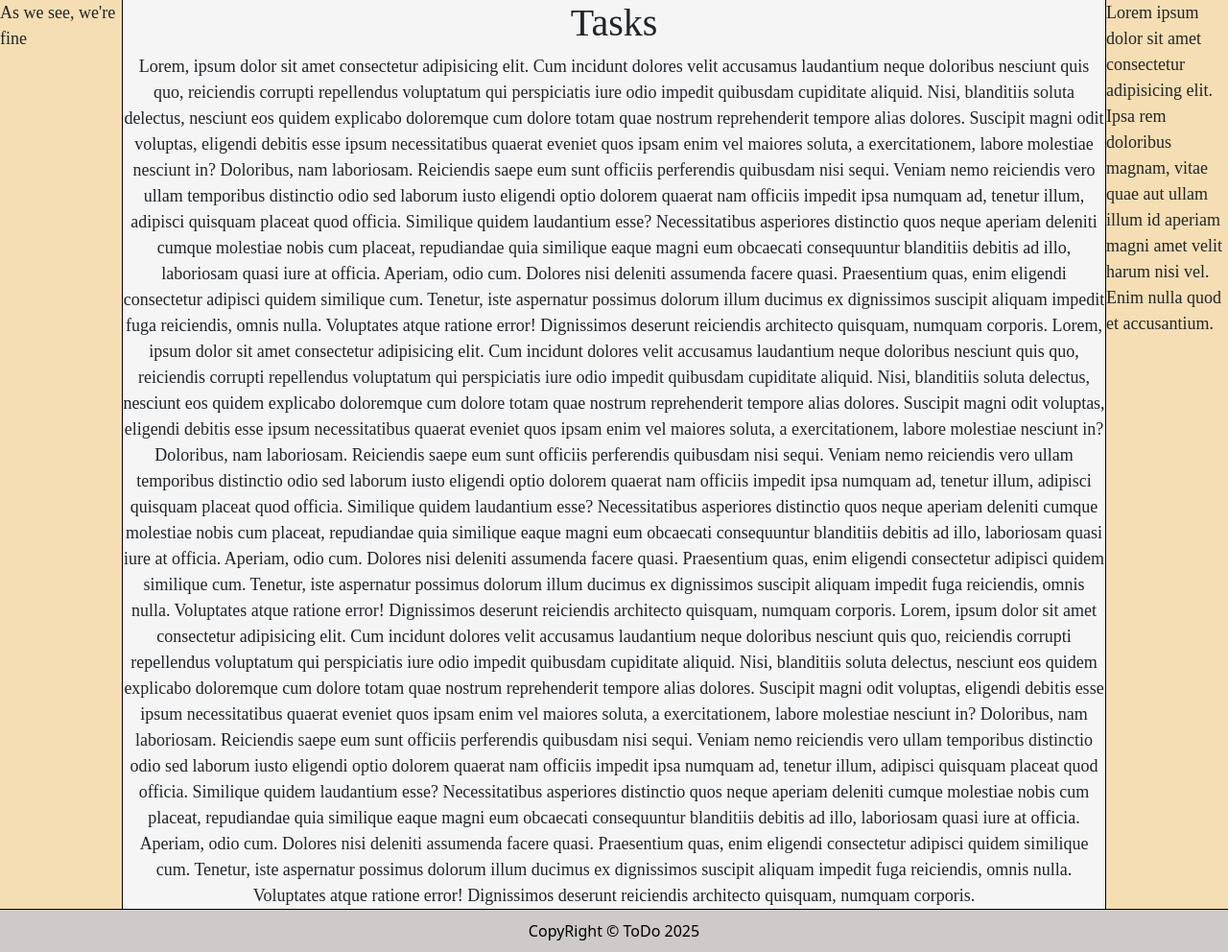
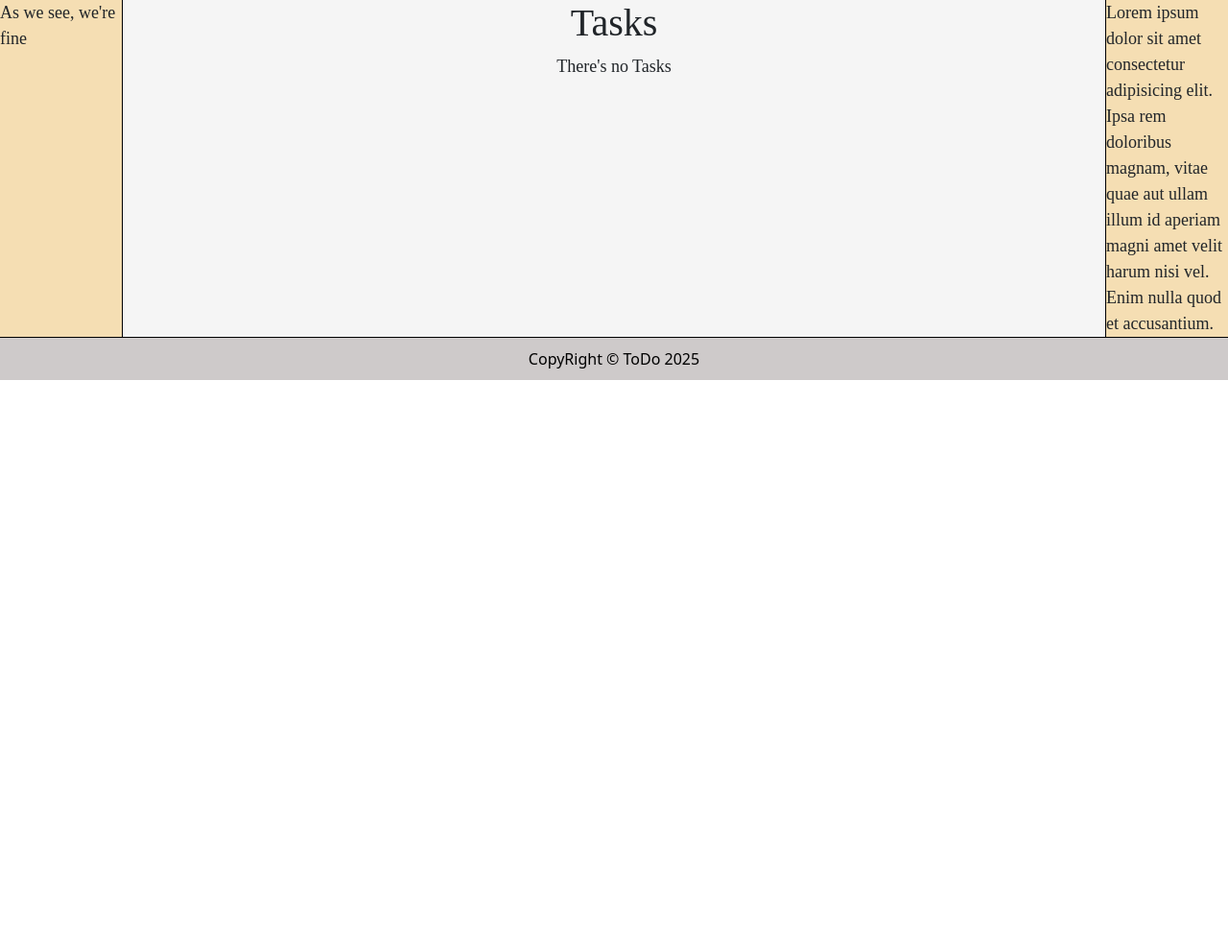
Before and after one commit to Egorka05284/ToDo, a Django app: page /todo/todo in a window 1280 px wide. Shown: the part 57-1049 px from the top of the page at 96% size. After the commit the page ends 800 px from the top, so only its background shows below. Run offline with Django 5.2, Linux system fonts and the light colour scheme; the first user in the database is signed in; data comes from the database, SQL or seed files in the repository; data that the repository does not hold is empty.

Commit message:
attach the particular tasks to the particular users

```diff
--- a/todo_list/templates/todo_list/todo.html
+++ b/todo_list/templates/todo_list/todo.html
@@ -38,49 +38,11 @@
     <h1>Tasks</h1>
     {% for task in tasks %}
     <ul>
-      <li>{{task.username}} - {{task.task}}</li>
+      <li style='list-style: none;'>{{task.task}}</li>
     </ul>
+    {% empty %}
+    There's no Tasks
     {% endfor %}
-    Lorem, ipsum dolor sit amet consectetur adipisicing elit. Cum incidunt dolores velit accusamus laudantium neque
-    doloribus nesciunt quis quo, reiciendis corrupti repellendus voluptatum qui perspiciatis iure odio impedit quibusdam
-    cupiditate aliquid. Nisi, blanditiis soluta delectus, nesciunt eos quidem explicabo doloremque cum dolore totam quae
-    nostrum reprehenderit tempore alias dolores. Suscipit magni odit voluptas, eligendi debitis esse ipsum
-    necessitatibus quaerat eveniet quos ipsam enim vel maiores soluta, a exercitationem, labore molestiae nesciunt in?
-    Doloribus, nam laboriosam. Reiciendis saepe eum sunt officiis perferendis quibusdam nisi sequi. Veniam nemo
-    reiciendis vero ullam temporibus distinctio odio sed laborum iusto eligendi optio dolorem quaerat nam officiis
-    impedit ipsa numquam ad, tenetur illum, adipisci quisquam placeat quod officia. Similique quidem laudantium esse?
-    Necessitatibus asperiores distinctio quos neque aperiam deleniti cumque molestiae nobis cum placeat, repudiandae
-    quia similique eaque magni eum obcaecati consequuntur blanditiis debitis ad illo, laboriosam quasi iure at officia.
-    Aperiam, odio cum. Dolores nisi deleniti assumenda facere quasi. Praesentium quas, enim eligendi consectetur
-    adipisci quidem similique cum. Tenetur, iste aspernatur possimus dolorum illum ducimus ex dignissimos suscipit
-    aliquam impedit fuga reiciendis, omnis nulla. Voluptates atque ratione error! Dignissimos deserunt reiciendis
-    architecto quisquam, numquam corporis. Lorem, ipsum dolor sit amet consectetur adipisicing elit. Cum incidunt dolores velit accusamus laudantium neque
-    doloribus nesciunt quis quo, reiciendis corrupti repellendus voluptatum qui perspiciatis iure odio impedit quibusdam
-    cupiditate aliquid. Nisi, blanditiis soluta delectus, nesciunt eos quidem explicabo doloremque cum dolore totam quae
-    nostrum reprehenderit tempore alias dolores. Suscipit magni odit voluptas, eligendi debitis esse ipsum
-    necessitatibus quaerat eveniet quos ipsam enim vel maiores soluta, a exercitationem, labore molestiae nesciunt in?
-    Doloribus, nam laboriosam. Reiciendis saepe eum sunt officiis perferendis quibusdam nisi sequi. Veniam nemo
-    reiciendis vero ullam temporibus distinctio odio sed laborum iusto eligendi optio dolorem quaerat nam officiis
-    impedit ipsa numquam ad, tenetur illum, adipisci quisquam placeat quod officia. Similique quidem laudantium esse?
-    Necessitatibus asperiores distinctio quos neque aperiam deleniti cumque molestiae nobis cum placeat, repudiandae
-    quia similique eaque magni eum obcaecati consequuntur blanditiis debitis ad illo, laboriosam quasi iure at officia.
-    Aperiam, odio cum. Dolores nisi deleniti assumenda facere quasi. Praesentium quas, enim eligendi consectetur
-    adipisci quidem similique cum. Tenetur, iste aspernatur possimus dolorum illum ducimus ex dignissimos suscipit
-    aliquam impedit fuga reiciendis, omnis nulla. Voluptates atque ratione error! Dignissimos deserunt reiciendis
-    architecto quisquam, numquam corporis. Lorem, ipsum dolor sit amet consectetur adipisicing elit. Cum incidunt dolores velit accusamus laudantium neque
-    doloribus nesciunt quis quo, reiciendis corrupti repellendus voluptatum qui perspiciatis iure odio impedit quibusdam
-    cupiditate aliquid. Nisi, blanditiis soluta delectus, nesciunt eos quidem explicabo doloremque cum dolore totam quae
-    nostrum reprehenderit tempore alias dolores. Suscipit magni odit voluptas, eligendi debitis esse ipsum
-    necessitatibus quaerat eveniet quos ipsam enim vel maiores soluta, a exercitationem, labore molestiae nesciunt in?
-    Doloribus, nam laboriosam. Reiciendis saepe eum sunt officiis perferendis quibusdam nisi sequi. Veniam nemo
-    reiciendis vero ullam temporibus distinctio odio sed laborum iusto eligendi optio dolorem quaerat nam officiis
-    impedit ipsa numquam ad, tenetur illum, adipisci quisquam placeat quod officia. Similique quidem laudantium esse?
-    Necessitatibus asperiores distinctio quos neque aperiam deleniti cumque molestiae nobis cum placeat, repudiandae
-    quia similique eaque magni eum obcaecati consequuntur blanditiis debitis ad illo, laboriosam quasi iure at officia.
-    Aperiam, odio cum. Dolores nisi deleniti assumenda facere quasi. Praesentium quas, enim eligendi consectetur
-    adipisci quidem similique cum. Tenetur, iste aspernatur possimus dolorum illum ducimus ex dignissimos suscipit
-    aliquam impedit fuga reiciendis, omnis nulla. Voluptates atque ratione error! Dignissimos deserunt reiciendis
-    architecto quisquam, numquam corporis.
   </div>
   <div class="right-chapter">
     Lorem ipsum dolor sit amet consectetur adipisicing elit. Ipsa rem doloribus magnam, vitae quae aut ullam illum id
--- a/todo_list/views.py
+++ b/todo_list/views.py
@@ -16,18 +16,21 @@ def index(request):
             user = auth.authenticate(username=username, password=password)
             if user:
                 auth.login(request, user)
+                # messages.success(request, f"{user.username}, You signed in successfully")
                 return HttpResponseRedirect(reverse('todo_list:todo'))
     else:
         form = UserLoginForm()
     context = {'form': form}
     return render(request, 'todo_list/index.html', context)
 
-# @login_required
+
 def todo(request):
-    # user = User.objects.get(id=username)
     if not request.user.is_authenticated:
         return redirect(reverse('todo_list:index'))
-    tasks = Tasks.objects.all()
+    user = request.user
+    user_id = Users.objects.filter(username=user).values_list('id', flat=True).first()
+    tasks = Tasks.objects.filter(user_id=user_id)
+    print(user)
     return render(request, 'todo_list/todo.html', {
         'tasks': tasks,
     })
@@ -49,6 +52,6 @@ def signup(request):
 
 @login_required
 def logout(request):
-    messages.success(request, f"{request.user.username}, You logged out")
+    # messages.success(request, f"{request.user.username}, You logged out")
     auth.logout(request)
     return redirect(reverse('todo_list:index'))
```
